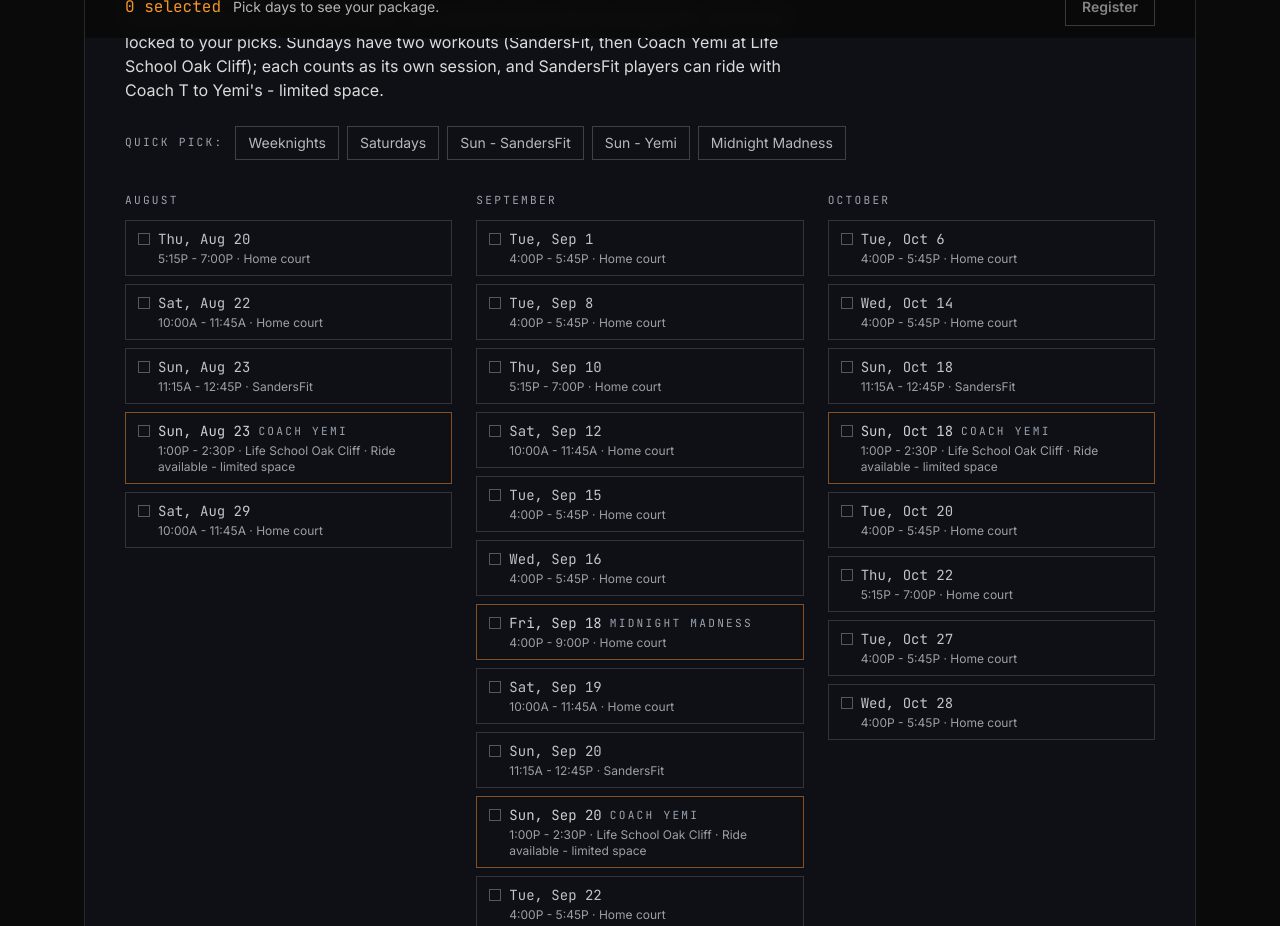
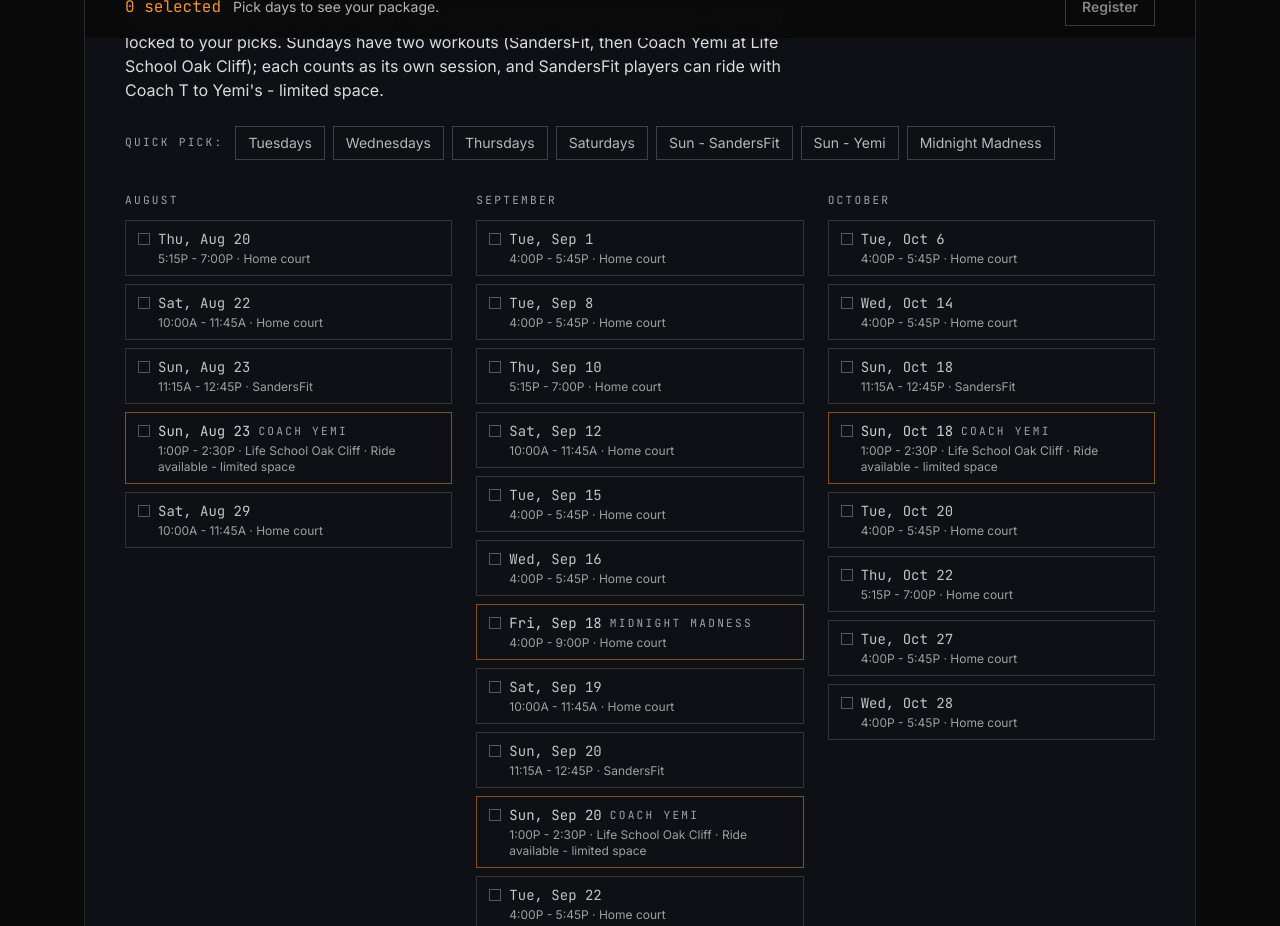
Before and after one commit to btctc/btcballers-fit, a Next.js app: page /programs in a window 1280 px wide. Shown: the part 1260-2186 px from the top of the page. Built offline with nearby package versions, Linux system fonts and the light colour scheme.

Commit message:
Quick picks: one button per day instead of grouped weeknights

```diff
--- a/src/components/SeasonPlanner.tsx
+++ b/src/components/SeasonPlanner.tsx
@@ -16,7 +16,9 @@ const MONTH_NAMES: Record<string, string> = {
 type QuickGroup = { label: string; match: (s: FallSession) => boolean };
 
 const QUICK_GROUPS: QuickGroup[] = [
-  { label: "Weeknights", match: (s) => !s.mm && ["Tue", "Wed", "Thu"].some((d) => s.label.startsWith(d)) },
+  { label: "Tuesdays", match: (s) => s.label.startsWith("Tue") },
+  { label: "Wednesdays", match: (s) => s.label.startsWith("Wed") },
+  { label: "Thursdays", match: (s) => !s.mm && s.label.startsWith("Thu") },
   { label: "Saturdays", match: (s) => s.label.startsWith("Sat") },
   { label: "Sun - SandersFit", match: (s) => s.label.startsWith("Sun") && !s.yemi },
   { label: "Sun - Yemi", match: (s) => !!s.yemi },
```
